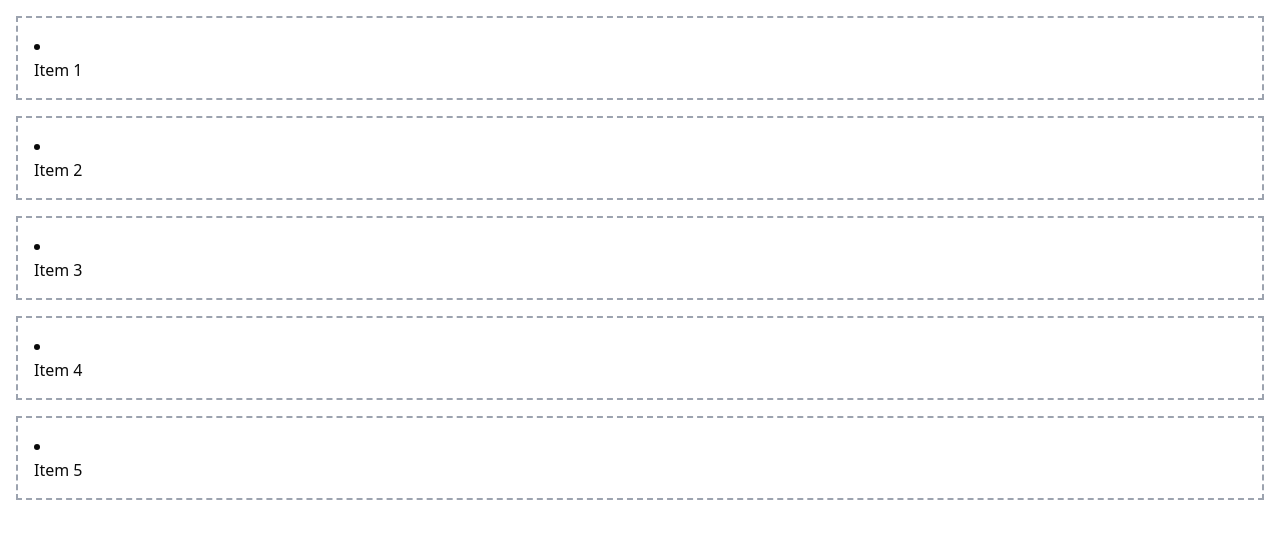
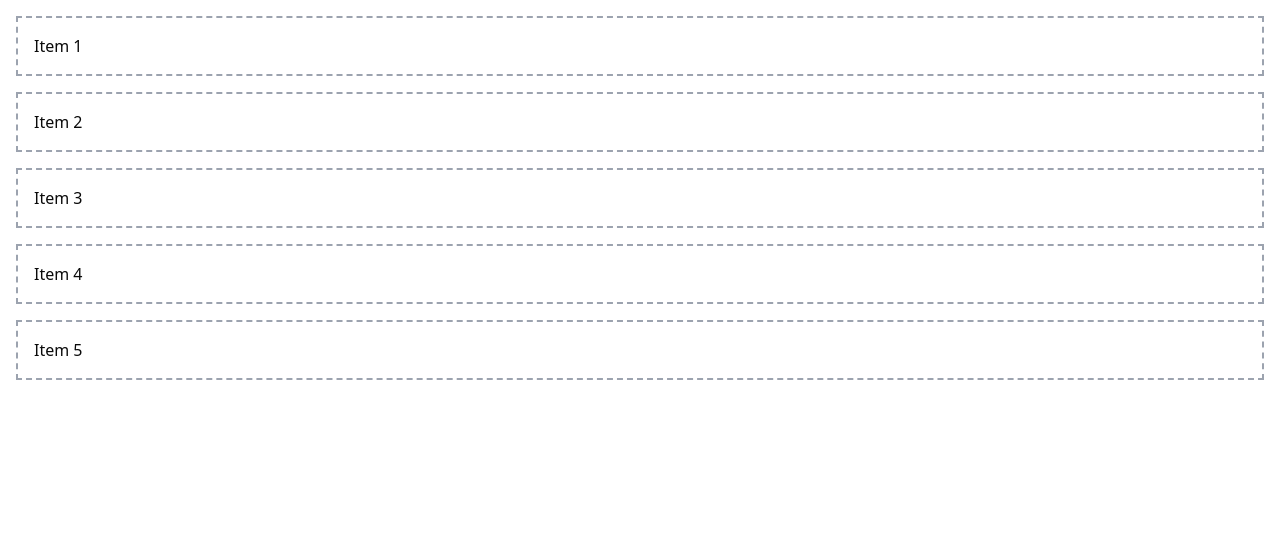
Before and after one commit to darylescode/todo-app, a React (Vite) app in the folder client/: page / in a window 1280 px wide. Shown: the top 538 px of the page. Built offline with nearby package versions, Linux system fonts and the light colour scheme.

Commit message:
Change Draggable component from list to div element for improved flexibility

```diff
--- a/client/src/components/Draggable.tsx
+++ b/client/src/components/Draggable.tsx
@@ -18,13 +18,13 @@ function Draggable(props: {
   });
 
   return (
-    <li
+    <div
       ref={setNodeRef}
       {...listeners}
       {...attributes}
     >
       {props.children}
-    </li>
+    </div>
   );
 }
 
```
